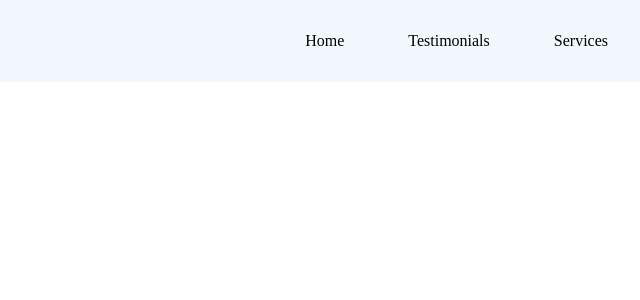
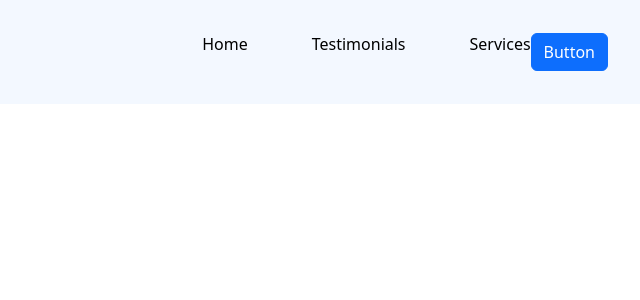
Before and after one commit to Gokulgmiracle/Shop_Website, a React (Vite) app in the folder new_app/: page / in a window 1280 px wide. Shown: the top 300 px of the page, without its empty margins (640-1280 px from the left). Built offline with nearby package versions, Linux system fonts and the light colour scheme.

Commit message:
Bootstrap added

```diff
--- a/new_app/package.json
+++ b/new_app/package.json
@@ -10,7 +10,9 @@
     "preview": "vite preview"
   },
   "dependencies": {
+    "bootstrap": "^5.3.2",
     "react": "^18.2.0",
+    "react-bootstrap": "^2.10.1",
     "react-dom": "^18.2.0"
   },
   "devDependencies": {
--- a/new_app/src/App.jsx
+++ b/new_app/src/App.jsx
@@ -3,6 +3,7 @@
 import { Footer,Hero,Content} from "./sections";
 import "./index.css"
 import Navbar from "./components/Navbar.jsx";
+import "bootstrap/dist/css/bootstrap.min.css";
 
 function App() {
   const [count, setCount] = useState(0);
--- a/new_app/src/components/Navbar.jsx
+++ b/new_app/src/components/Navbar.jsx
@@ -1,5 +1,6 @@
-import React from 'react'
-import { navLinks } from '../constants'
+import React from 'react';
+import { navLinks } from '../constants';
+import { Button } from 'react-bootstrap';
 
 const Navbar = () => {
   return (
@@ -15,6 +16,8 @@
                     </li>
                 ))}
             </ul>
+
+            <Button>Button</Button>
         </nav>
     </header>
   )
```
Also changed, not shown: 1 other file (tests, documents, lock files or other folders).
